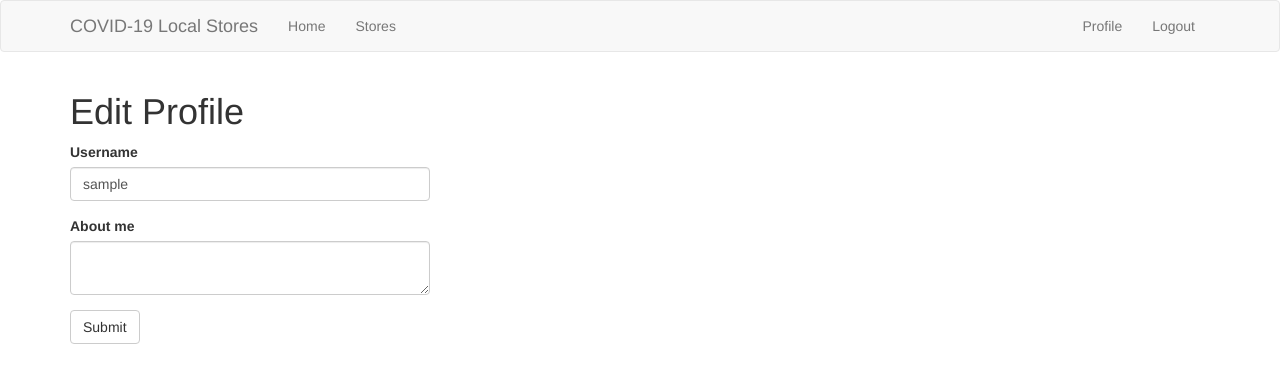
After one commit to aekupor/covid19-stores, a Flask app: page /edit_profile in a window 1280 px wide. The commit adds this page. Shown: the top 383 px of the page. Run offline with Flask 2, Linux system fonts and the light colour scheme; the visitor is signed in with stand-in values (Sample User, id 1); data comes from the database, SQL or seed files in the repository; some libraries are stand-ins or nearby versions.

Commit message:
Created edit profile page with form to collect information to change about me field.

```diff
--- a/app/forms.py
+++ b/app/forms.py
@@ -2,8 +2,6 @@ from flask_wtf import FlaskForm
 from wtforms import StringField, PasswordField, BooleanField, SubmitField, TextAreaField
 from wtforms.validators import ValidationError, DataRequired, Email, EqualTo, Length
 from app.models import User
-
-
 
 class LoginForm(FlaskForm):
     username = StringField('Username', validators=[DataRequired()])
@@ -35,3 +33,18 @@ class PostForm(FlaskForm):
     store = TextAreaField('Store', validators=[
         DataRequired(), Length(min=1, max=140)])
     submit = SubmitField('Submit')
+
+class EditProfileForm(FlaskForm):
+    username = StringField('Username', validators=[DataRequired()])
+    about_me = TextAreaField('About me', validators=[Length(min=0, max=140)])
+    submit = SubmitField('Submit')
+
+    def __init__(self, original_username, *args, **kwargs):
+        super(EditProfileForm, self).__init__(*args, **kwargs)
+        self.original_username = original_username
+
+    def validate_username(self, username):
+        if username.data != self.original_username:
+            user = User.query.filter_by(username=self.username.data).first()
+            if user is not None:
+                raise ValidationError('Please use a different username.')
--- a/app/models.py
+++ b/app/models.py
@@ -17,6 +17,7 @@ class User(UserMixin, db.Model):
     email = db.Column(db.String(120), index=True, unique=True)
     password_hash = db.Column(db.String(128))
     posts = db.relationship('Post', backref='author', lazy='dynamic')
+    about_me = db.Column(db.String(140))
     liked = db.relationship(
         'PostLike',
         foreign_keys='PostLike.user_id',
--- a/app/routes.py
+++ b/app/routes.py
@@ -12,6 +12,7 @@ from app.forms import RegistrationForm
 from app.forms import PostForm
 from app.models import Post
 from sqlalchemy import or_
+from app.forms import EditProfileForm
 
 @app.route('/', methods=['GET', 'POST'])
 @app.route('/index', methods=['GET', 'POST'])
@@ -125,3 +126,19 @@ def user(username):
         if posts.has_prev else None
     return render_template('user.html', user=user, posts=posts.items,
                            next_url=next_url, prev_url=prev_url)
+
+@app.route('/edit_profile', methods=['GET', 'POST'])
+@login_required
+def edit_profile():
+    form = EditProfileForm(current_user.username)
+    if form.validate_on_submit():
+        current_user.username = form.username.data
+        current_user.about_me = form.about_me.data
+        db.session.commit()
+        flash('Your changes have been saved.')
+        return redirect(url_for('edit_profile'))
+    elif request.method == 'GET':
+        form.username.data = current_user.username
+        form.about_me.data = current_user.about_me
+    return render_template('edit_profile.html', title='Edit Profile',
+                           form=form)
--- /dev/null
+++ b/app/templates/edit_profile.html
@@ -0,0 +1,11 @@
+{% extends "base.html" %}
+{% import 'bootstrap/wtf.html' as wtf %}
+
+{% block app_content %}
+  <h1>Edit Profile</h1>
+  <div class="row">
+      <div class="col-md-4">
+          {{ wtf.quick_form(form) }}
+      </div>
+  </div>
+{% endblock %}
```
Also changed, not shown: app/templates/user.html (+8 -7 lines).
